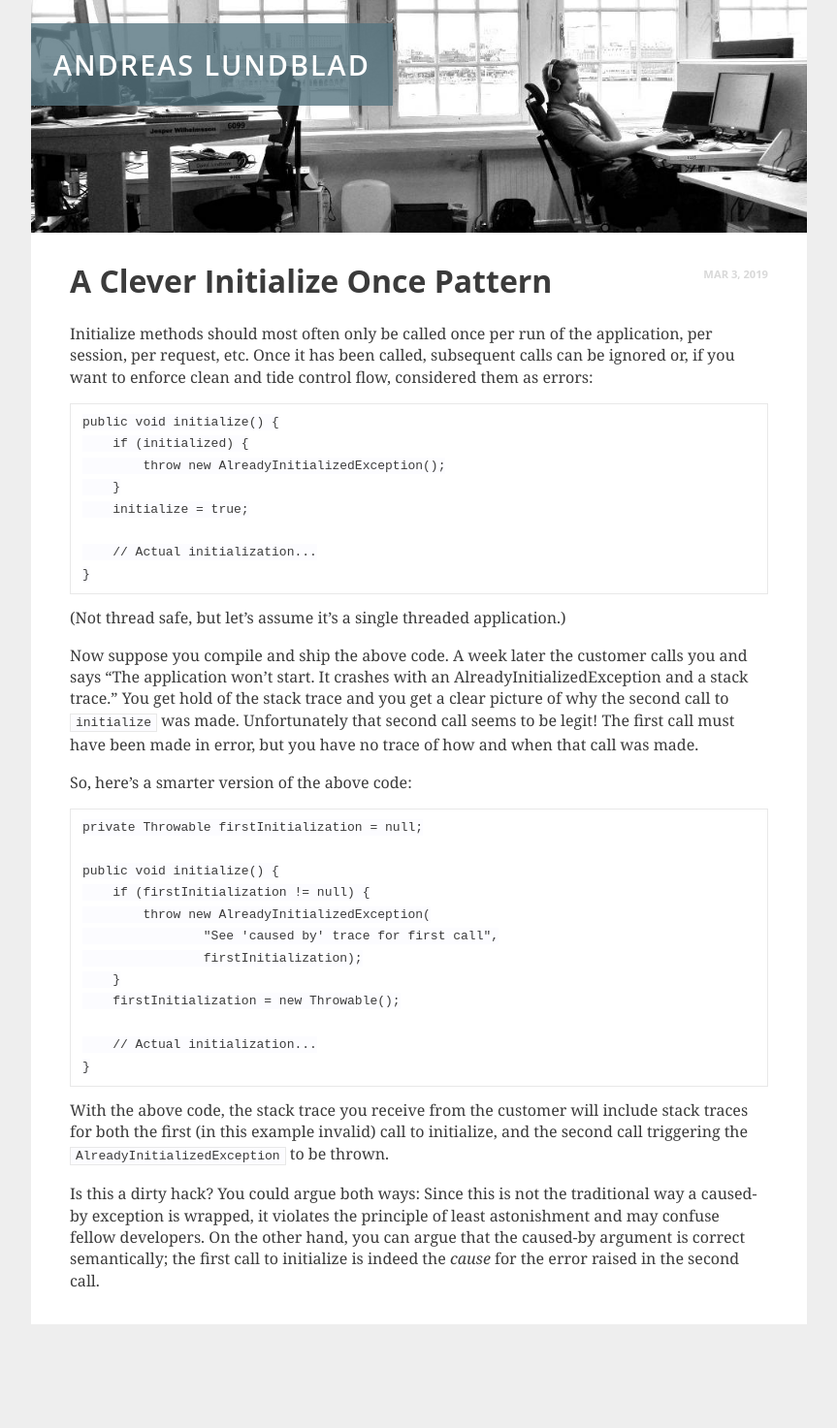
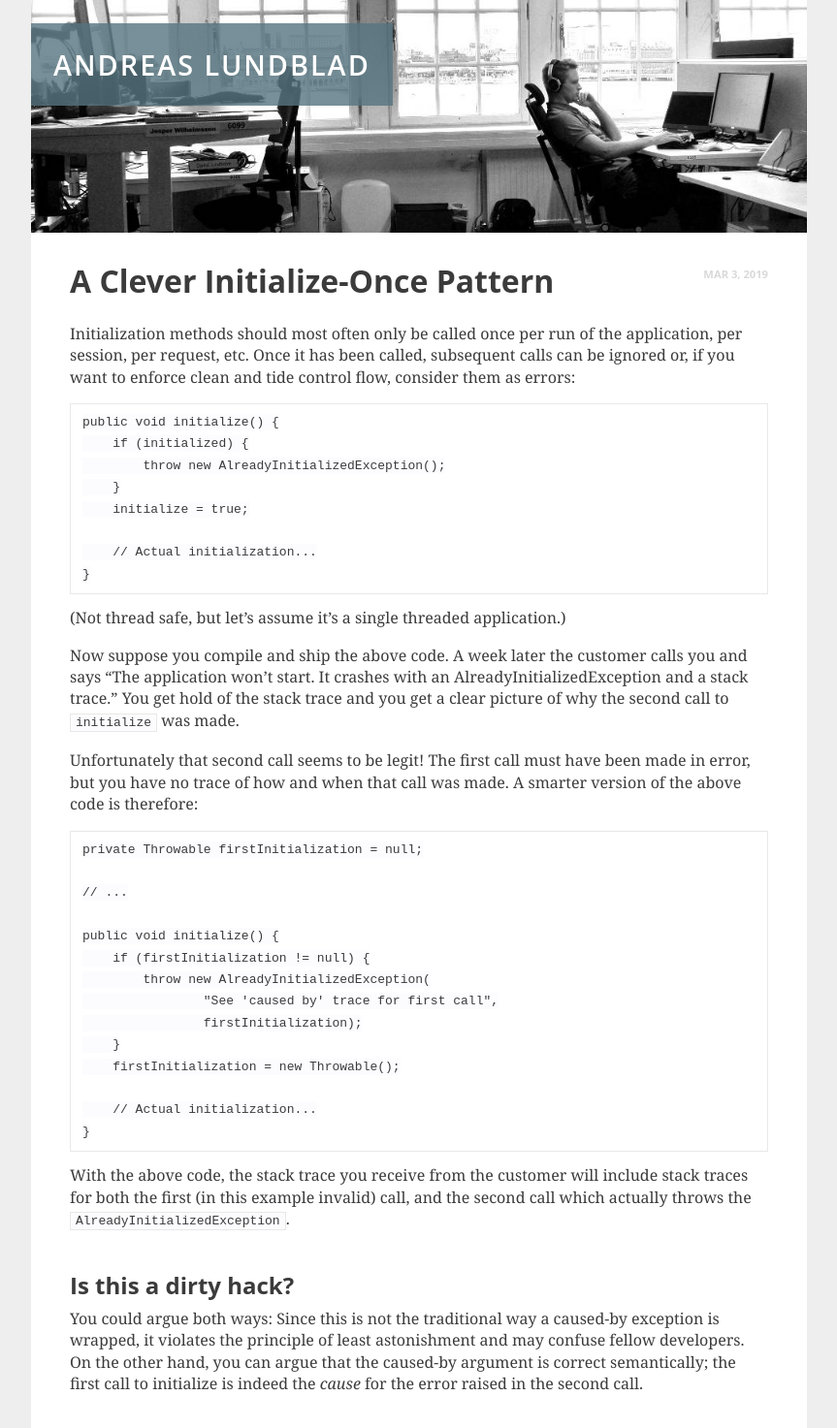
Before and after one commit to aioobe/aioobe.github.io, a Jekyll site: the page built from _posts/2019-03-03-A-Clever-Initialize-Once-Pattern.md, in a window 1280 px wide. Shown: the whole page at 97% size, without its empty margins (208-1071 px from the left). Built offline with Jekyll 4.4.1, drawn with Linux system fonts in a browser that asks for light colours; before the commit the page ends 1366 px from its top, so only the background shows below that.

Commit message:
Improved A Clever Initialize Once Pattern

```diff
--- a/_posts/2019-03-03-A-Clever-Initialize-Once-Pattern.md
+++ b/_posts/2019-03-03-A-Clever-Initialize-Once-Pattern.md
@@ -1,10 +1,10 @@
 ---
 layout: post
-title: "A Clever Initialize Once Pattern"
+title: "A Clever Initialize-Once Pattern"
 date: 2019-03-03
 ---
 
-Initialize methods should most often only be called once per run of the application, per session, per request, etc. Once it has been called, subsequent calls can be ignored or, if you want to enforce clean and tide control flow, considered them as errors:
+Initialization methods should most often only be called once per run of the application, per session, per request, etc. Once it has been called, subsequent calls can be ignored or, if you want to enforce clean and tide control flow, consider them as errors:
 
     public void initialize() {
         if (initialized) {
@@ -17,11 +17,13 @@ Initialize methods should most often only be called once per run of the applicat
 
 (Not thread safe, but let's assume it's a single threaded application.)
 
-Now suppose you compile and ship the above code. A week later the customer calls you and says "The application won't start. It crashes with an AlreadyInitializedException and a stack trace." You get hold of the stack trace and you get a clear picture of why the second call to `initialize` was made. Unfortunately that second call seems to be legit! The first call must have been made in error, but you have no trace of how and when that call was made.
+Now suppose you compile and ship the above code. A week later the customer calls you and says "The application won't start. It crashes with an AlreadyInitializedException and a stack trace." You get hold of the stack trace and you get a clear picture of why the second call to `initialize` was made.
 
-So, here's a smarter version of the above code:
+Unfortunately that second call seems to be legit! The first call must have been made in error, but you have no trace of how and when that call was made. A smarter version of the above code is therefore:
 
     private Throwable firstInitialization = null;
+
+    // ...
 
     public void initialize() {
         if (firstInitialization != null) {
@@ -34,6 +36,8 @@ So, here's a smarter version of the above code:
         // Actual initialization...
     }
 
-With the above code, the stack trace you receive from the customer will include stack traces for both the first (in this example invalid) call to initialize, and the second call triggering the `AlreadyInitializedException` to be thrown.
+With the above code, the stack trace you receive from the customer will include stack traces for both the first (in this example invalid) call, and the second call which actually throws the `AlreadyInitializedException`.
 
-Is this a dirty hack? You could argue both ways: Since this is not the traditional way a caused-by exception is wrapped, it violates the principle of least astonishment and may confuse fellow developers. On the other hand, you can argue that the caused-by argument is correct semantically; the first call to initialize is indeed the _cause_ for the error raised in the second call.
+Is this a dirty hack?
+---------------------
+You could argue both ways: Since this is not the traditional way a caused-by exception is wrapped, it violates the principle of least astonishment and may confuse fellow developers. On the other hand, you can argue that the caused-by argument is correct semantically; the first call to initialize is indeed the _cause_ for the error raised in the second call.
```
